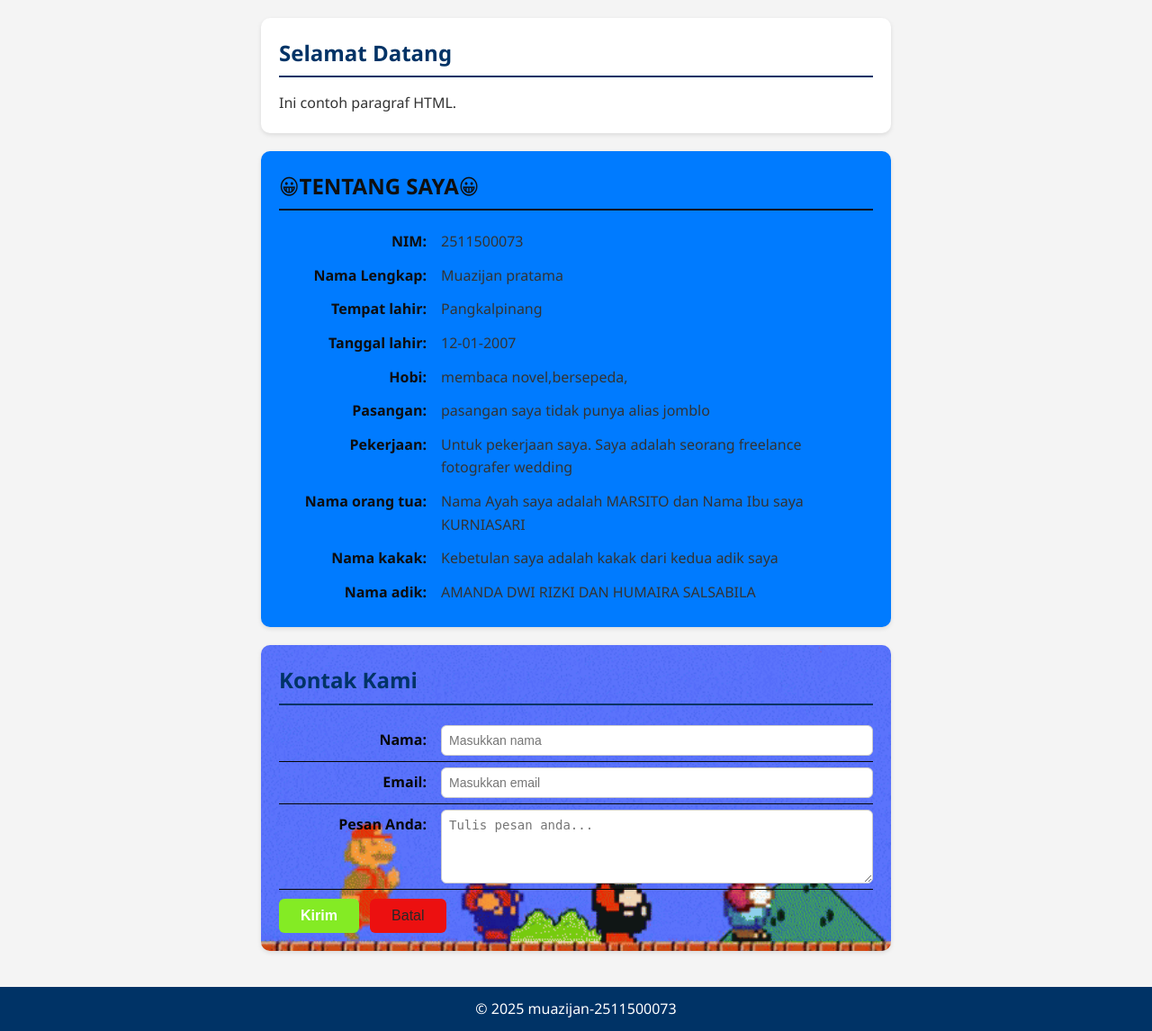
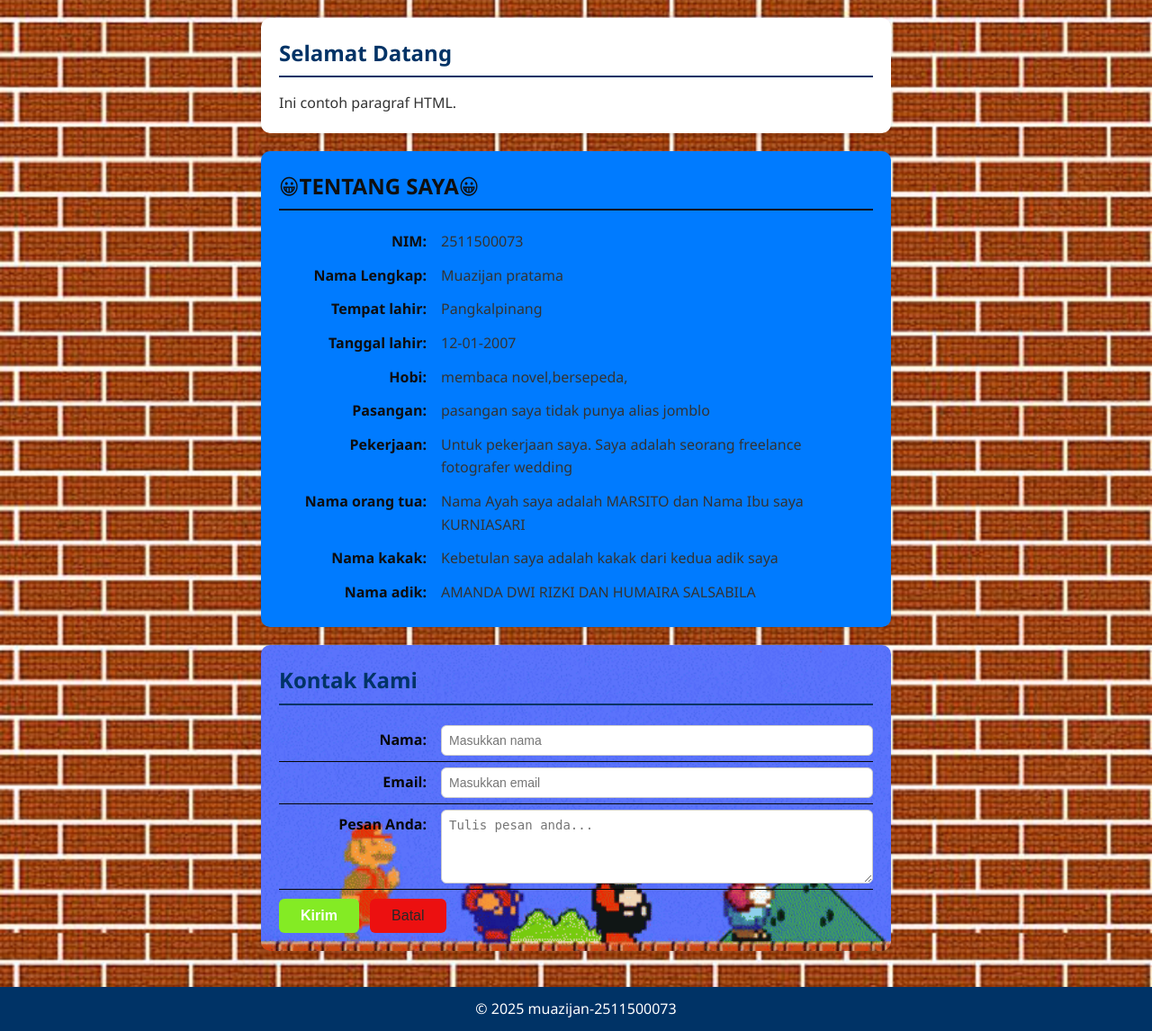
Before and after one commit to Muazijan/2511500073-pwd-ti1a-25260, a PHP site: page /pertemuan-04/ijan.html in a window 1280 px wide. Shown: the part 243-1389 px from the top of the page at 90% size. Run offline with PHP 8.4, Linux system fonts and the light colour scheme.

Commit message:
index.html

```diff
--- a/pertemuan-04/ijan.css
+++ b/pertemuan-04/ijan.css
@@ -9,6 +9,18 @@ body{
     color: #333;
     line-height: 1,5;
 }
+
+body {
+  background-image: url('BATU.jpg');
+  background-size: cover;
+  background-position: center;
+  background-repeat: no-repeat;
+  background-attachment: fixed;
+  margin: 0;
+  padding: 0;
+  font-family: sans-serif;
+}
+
 header{
     background-color: blue;
     color: #fff;
```
